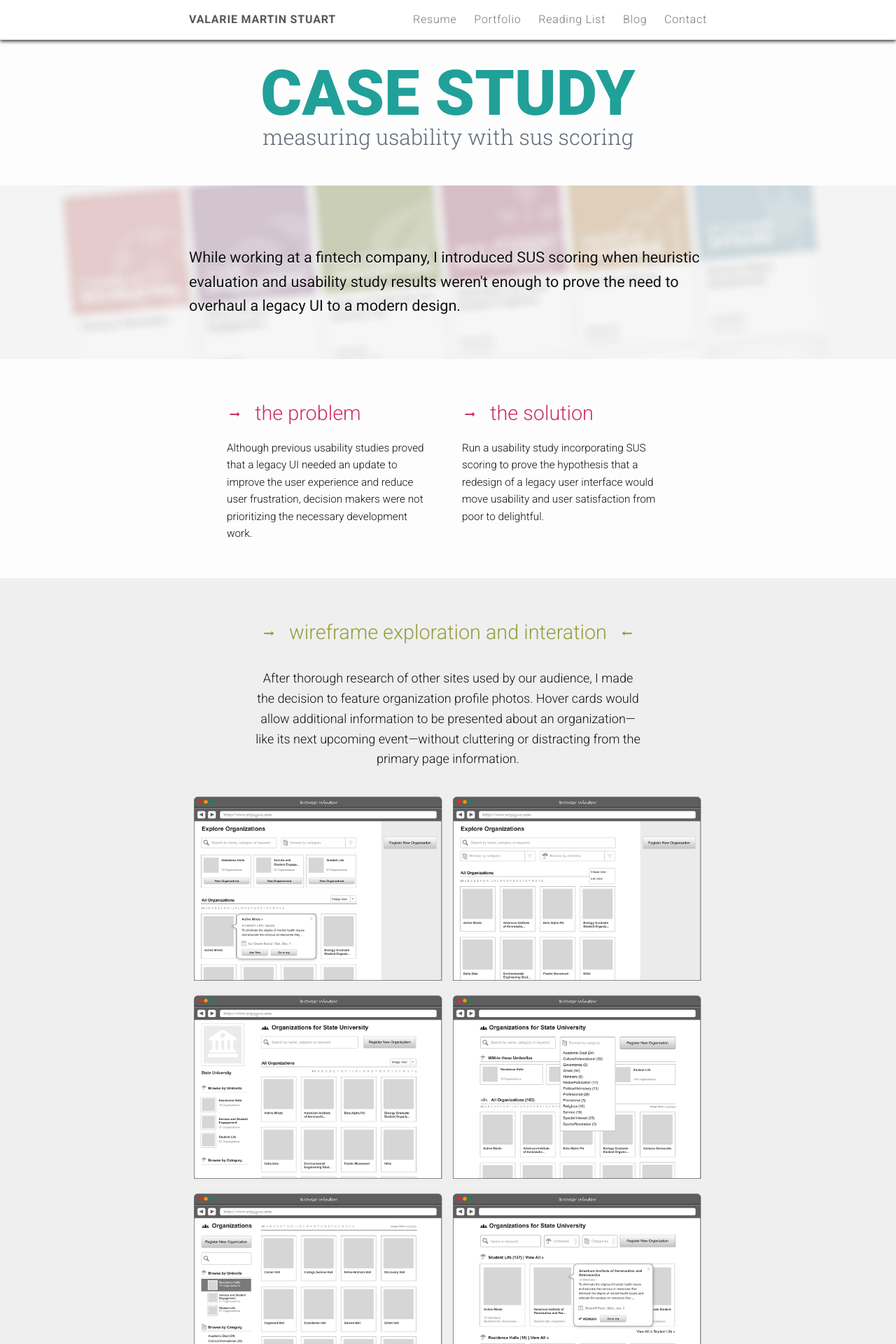
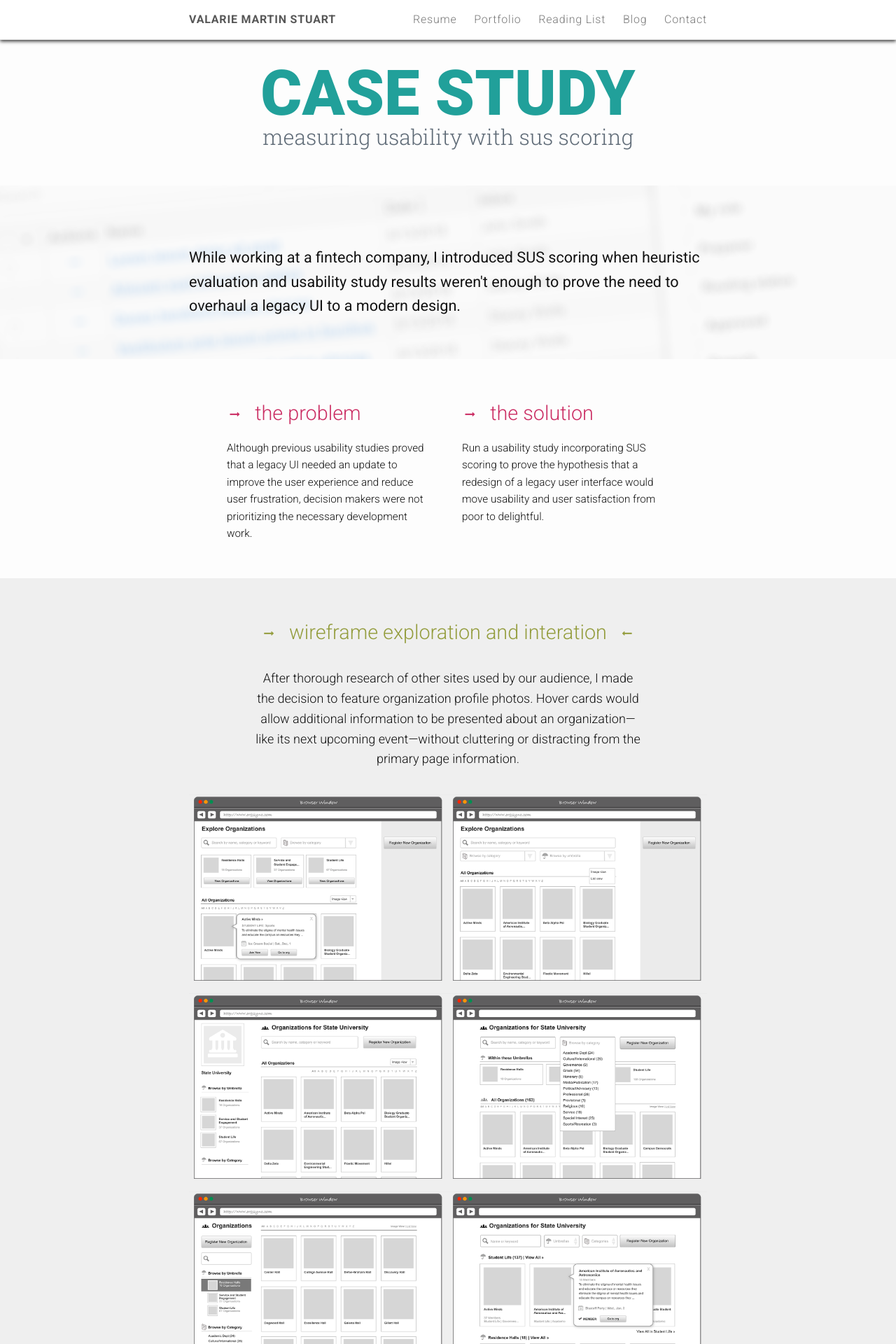
Before and after one commit to valariems/valariems.github.io, a Jekyll site: the page built from portfolio-measuring-usability.html, in a window 1280 px wide. Shown: the top 1920 px of the page at 70% size. Built offline with Jekyll 4.4.1, drawn with Linux system fonts in a browser that asks for light colours; nearby versions of some CDN libraries.

Commit message:
Changed the wrong bkg.

```diff
--- a/portfolio-event-requests.html
+++ b/portfolio-event-requests.html
@@ -7,7 +7,7 @@ layout: about-story
   <h2 class="case-study">carry on a conversation during review process</h2>
 </section>
 
-<section class="sus-blur-bkg">
+<section class="event-req-blur-bkg">
   <div class="wrapper">
     <p>While at OrgSync during 2014-2015, I redesigned a complex process used by universities to review and approve events run by student organizations. From initial exploration of the problem and goals, through prototypes to hand off to development, this feature upgrade was widely regarded as one of the top successes that the platform had seen.</p>
   </div>
--- a/portfolio-measuring-usability.html
+++ b/portfolio-measuring-usability.html
@@ -7,7 +7,7 @@ layout: about-story
   <h2 class="case-study">measuring usability with SUS scoring</h2>
 </section>
 
-<section class="browse-orgs-blur-bkg">
+<section class="sus-blur-bkg">
   <div class="wrapper">
     <p>While working at a fintech company, I introduced SUS scoring when heuristic evaluation and usability study results weren't enough to prove the need to overhaul a legacy UI to a modern design.</p>
   </div>
```
